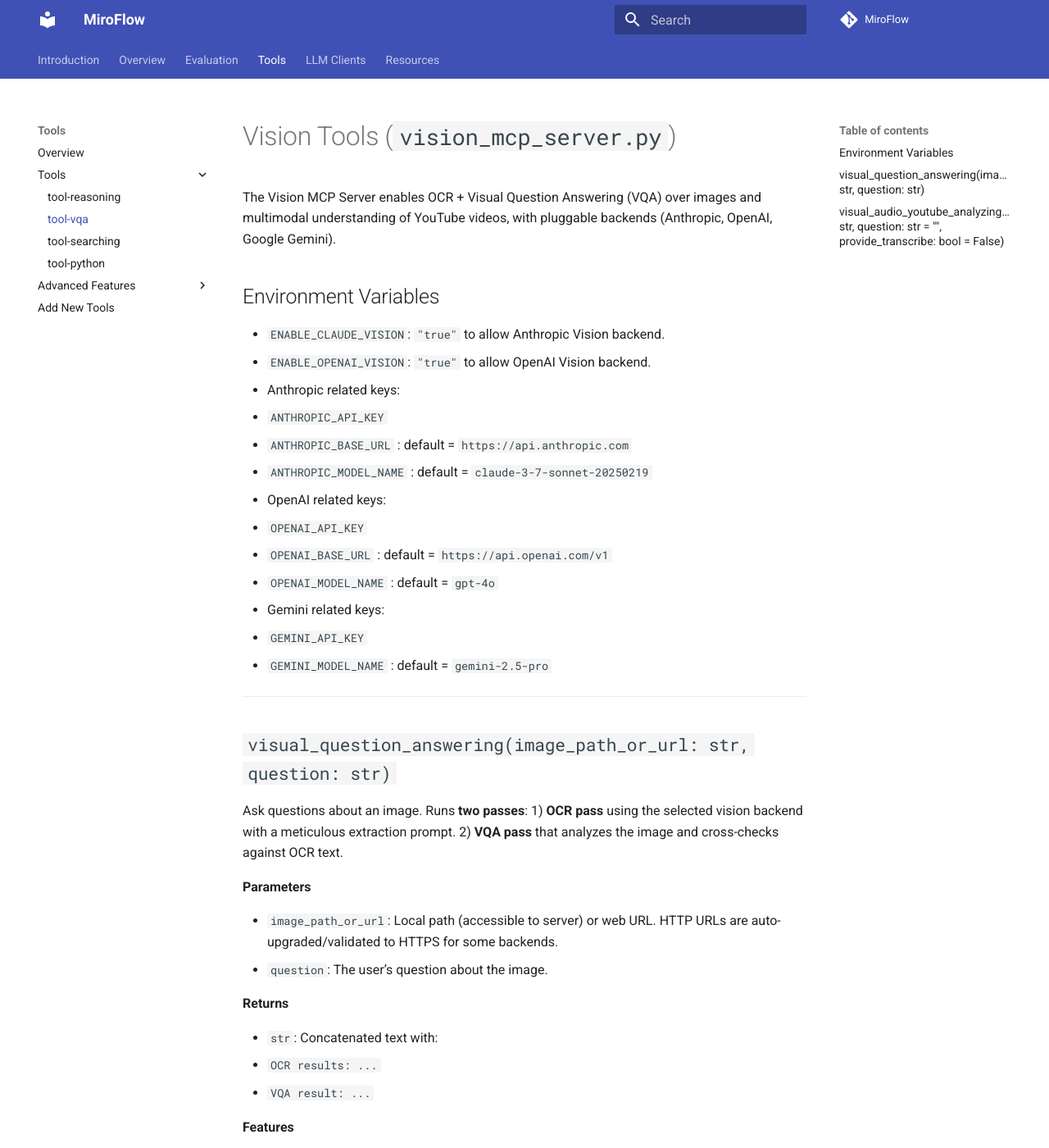
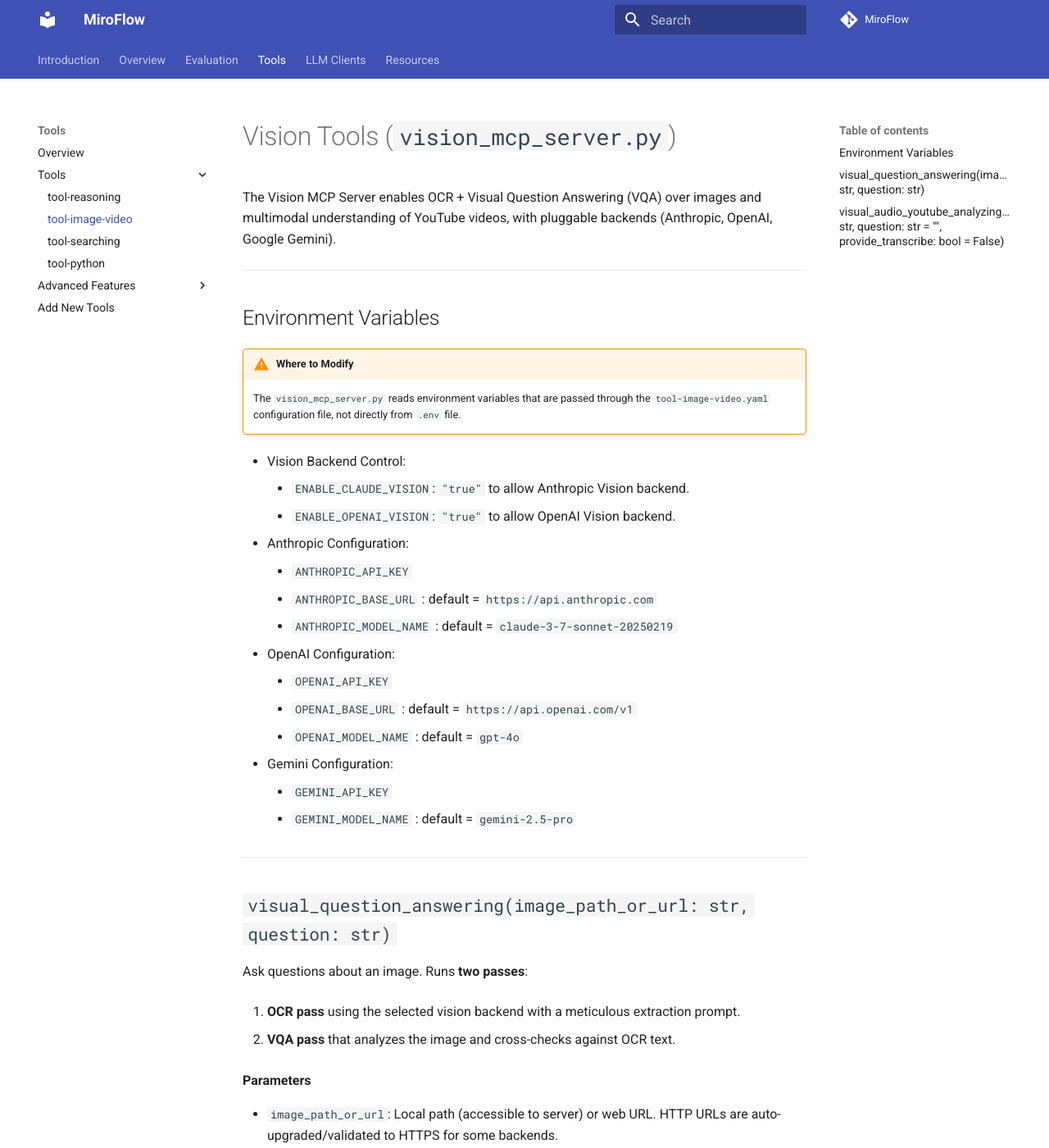
Before and after one commit to MiroMindAI/MiroFlow, an MkDocs documentation site: the page built from docs/mkdocs/docs/tool_vqa.md, in a window 1280 px wide and 1400 px high. Shown: the whole window at 82% size. Built offline with MkDocs 1.6.1 and Material for MkDocs 9.7.7, drawn with Linux system fonts in a browser that asks for light colours; comment, search, counter and statistics services are not loaded; the version menu is left out; some of the changed text lies outside the part shown.

Commit message:
make doc clearer

```diff
--- a/docs/mkdocs/docs/tool_vqa.md
+++ b/docs/mkdocs/docs/tool_vqa.md
@@ -2,30 +2,35 @@
 
 The Vision MCP Server enables OCR + Visual Question Answering (VQA) over images and multimodal understanding of YouTube videos, with pluggable backends (Anthropic, OpenAI, Google Gemini).
 
+---
+
 ## Environment Variables
-- `ENABLE_CLAUDE_VISION`: `"true"` to allow Anthropic Vision backend.
-- `ENABLE_OPENAI_VISION`: `"true"` to allow OpenAI Vision backend.
-- Anthropic related keys:
-  - `ANTHROPIC_API_KEY`
-  -  `ANTHROPIC_BASE_URL` : default = `https://api.anthropic.com`
-  -  `ANTHROPIC_MODEL_NAME` : default = `claude-3-7-sonnet-20250219`
-
-- OpenAI related keys:
-  - `OPENAI_API_KEY`
-  -  `OPENAI_BASE_URL` : default = `https://api.openai.com/v1`
-  -  `OPENAI_MODEL_NAME` : default = `gpt-4o`
-
-- Gemini related keys:
-  - `GEMINI_API_KEY`
-  -  `GEMINI_MODEL_NAME` : default = `gemini-2.5-pro`
+!!! warning "Where to Modify"
+    The `vision_mcp_server.py` reads environment variables that are passed through the `tool-image-video.yaml` configuration file, not directly from `.env` file.
+- Vision Backend Control:
+    - `ENABLE_CLAUDE_VISION`: `"true"` to allow Anthropic Vision backend.
+    - `ENABLE_OPENAI_VISION`: `"true"` to allow OpenAI Vision backend.
+- Anthropic Configuration:
+    - `ANTHROPIC_API_KEY`
+    -  `ANTHROPIC_BASE_URL` : default = `https://api.anthropic.com`
+    -  `ANTHROPIC_MODEL_NAME` : default = `claude-3-7-sonnet-20250219`
+- OpenAI Configuration:
+    - `OPENAI_API_KEY`
+    -  `OPENAI_BASE_URL` : default = `https://api.openai.com/v1`
+    -  `OPENAI_MODEL_NAME` : default = `gpt-4o`
+- Gemini Configuration:
+    - `GEMINI_API_KEY`
+    -  `GEMINI_MODEL_NAME` : default = `gemini-2.5-pro`
 
 
 ---
 
 ## `visual_question_answering(image_path_or_url: str, question: str)`
 Ask questions about an image. Runs **two passes**:
-1) **OCR pass** using the selected vision backend with a meticulous extraction prompt.
-2) **VQA pass** that analyzes the image and cross-checks against OCR text.
+
+1. **OCR pass** using the selected vision backend with a meticulous extraction prompt.
+
+2. **VQA pass** that analyzes the image and cross-checks against OCR text.
 
 **Parameters**
 
@@ -35,8 +40,8 @@
 **Returns**
 
 - `str`: Concatenated text with:
-  - `OCR results: ...`
-  - `VQA result: ...`
+    - `OCR results: ...`
+    - `VQA result: ...`
 
 **Features**
 
@@ -45,7 +50,8 @@
 ---
 
 ## `visual_audio_youtube_analyzing(url: str, question: str = "", provide_transcribe: bool = False)`
-Analyze **public YouTube videos** (audio + visual). Supports watch pages, Shorts, and Live VODs:
+Analyze **public YouTube videos** (audio + visual). Supports watch pages, Shorts, and Live VODs.
+
 - Accepted URL patterns: `youtube.com/watch`, `youtube.com/shorts`, `youtube.com/live`.
 
 **Parameters**
@@ -55,6 +61,7 @@
 - `provide_transcribe` (optional, default `False`): If `True`, returns a **timestamped transcription** including salient events and brief visual descriptions.
 
 **Returns**
+
 - `str`: transcription of the video (if asked) and answer to the question.
 
 **Features**
--- a/docs/mkdocs/mkdocs.yml
+++ b/docs/mkdocs/mkdocs.yml
@@ -59,7 +59,7 @@
     - Overview: tool_overview.md
     - Tools:
       - tool-reasoning: tool_reasoning.md
-      - tool-vqa: tool_vqa.md
+      - tool-image-video: tool_vqa.md
       - tool-searching: tool_searching.md
       - tool-python: tool_python.md
     - Advanced Features:
```
Also changed, not shown: docs/mkdocs/docs/contribute_tools.md (+0 -6 lines), docs/mkdocs/docs/tool_reasoning.md (+10 -9 lines).
